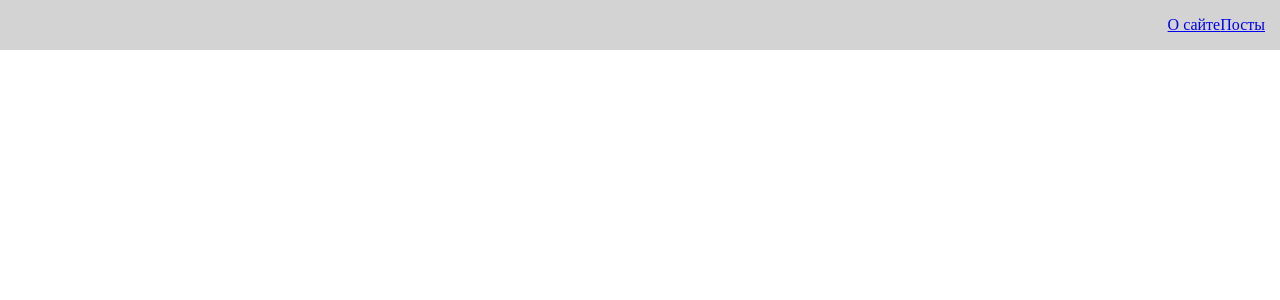
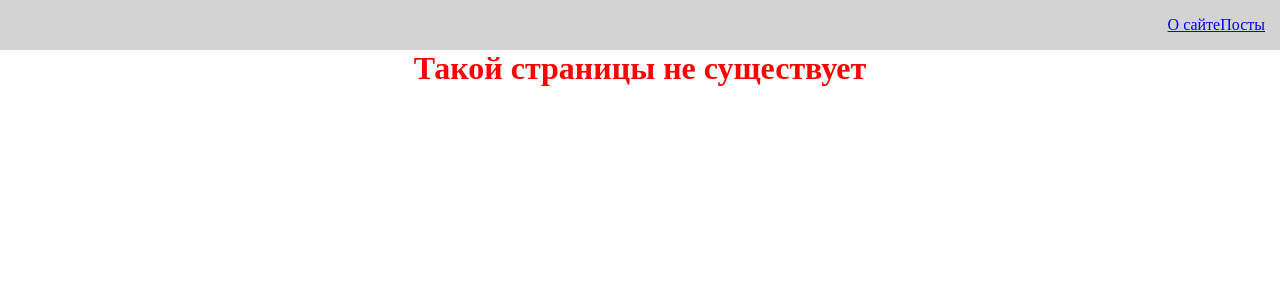
Before and after one commit to Vlad-doc/fundamental_react, a React (Create React App) app: page / in a window 1280 px wide. Before the commit this address had no page. Shown: the top 300 px of the page. Built offline with nearby package versions, Linux system fonts and the light colour scheme.

Commit message:
redirect to error page

```diff
--- a/src/App.js
+++ b/src/App.js
@@ -2,6 +2,7 @@ import React from "react"
 import { BrowserRouter, Route, Routes } from "react-router-dom"
 import Navbar from "./components/UI/navbar/navbar"
 import About from "./pages/about"
+import Error from "./pages/error"
 import Posts from "./pages/posts"
 import "./styles/app.css"
 
@@ -12,6 +13,7 @@ function App() {
       <Routes>
         <Route path="/about" element={<About />}></Route>
         <Route path="/posts" element={<Posts />}></Route>
+        <Route path="*" element={<Error />} />
       </Routes>
     </BrowserRouter>
   )
--- /dev/null
+++ b/src/pages/error.js
@@ -0,0 +1,7 @@
+import React from "react"
+
+function Error() {
+  return <h1 style={{ color: "red" }}>Такой страницы не существует</h1>
+}
+
+export default Error
```
